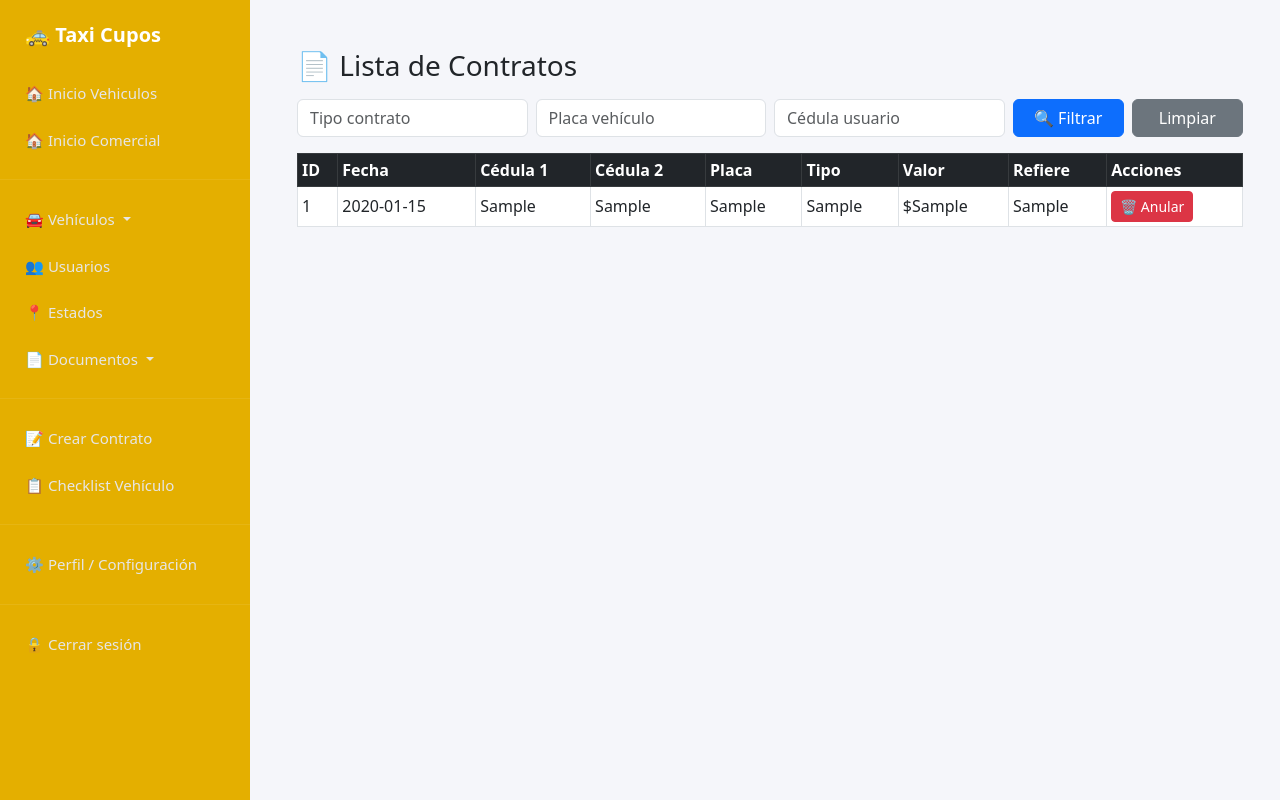
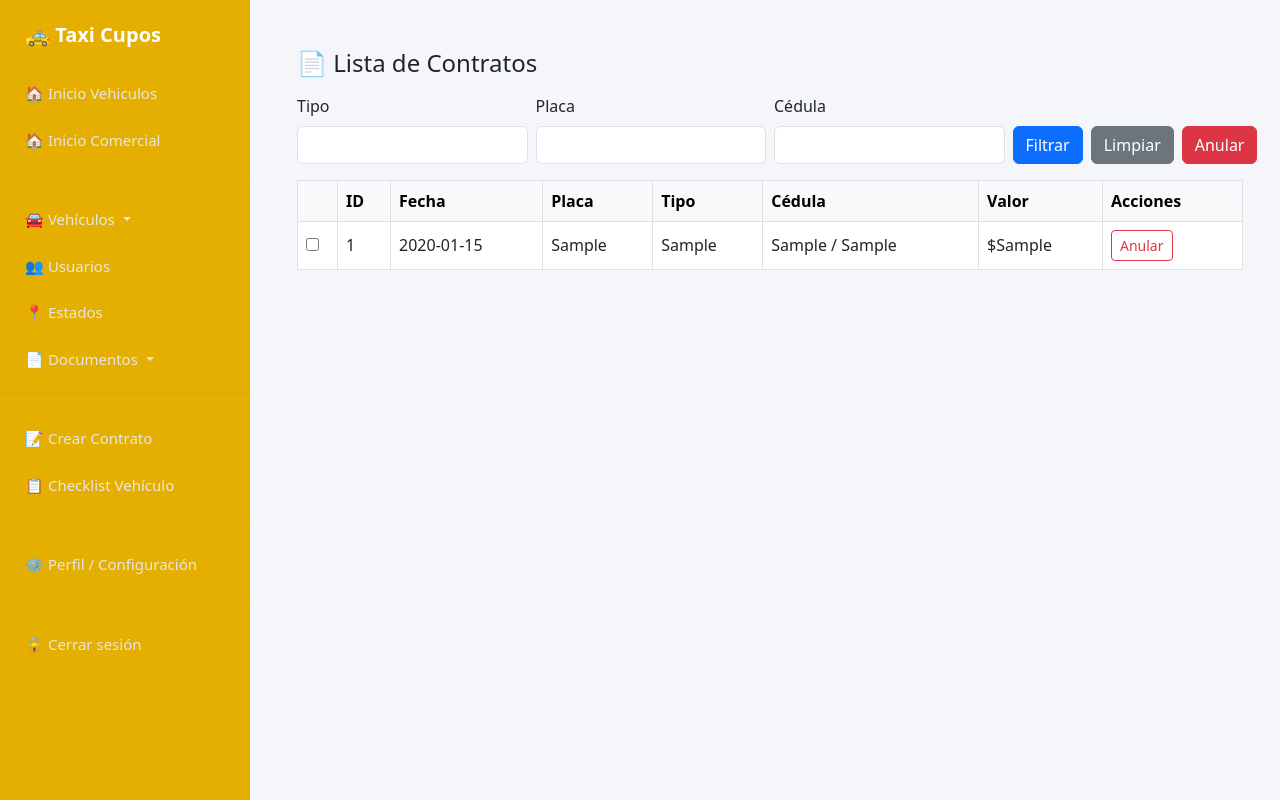
Before and after one commit to Jhoansk/Lavadero, a Django app: page /contratos/contratos/ in a window 1280 px wide. Run offline with Django 5.2, Linux system fonts and the light colour scheme; tables that the repository leaves empty hold one stand-in row (values such as "Sample post").

Commit message:
Se ajusto responsive a la pagina y se modificaron clausulas opcionales

```diff
--- a/contratos/templates/seleccionar_datos_contrato.html
+++ b/contratos/templates/seleccionar_datos_contrato.html
@@ -598,7 +598,7 @@
         "Compra_Cupo": [
             { texto: "Se aclara que el vehículo es un taxi del cual el vendedor cede al comprador todos los derechos de reposición del cupo y del taxi." },
             { texto: "El vehículo se entregará por parte del vendedor al comprador a paz y salvo por todo concepto respecto al carro y al cupo." },
-            { texto: "El vehículo se entregará al comprador en el mismo estado visto y funcionando." },
+            { texto: "El comprador se hace responsable respecto a comparendos, multas, infracciones, accidentes de tránsito o cualquier otro inconveniente que se lleguea presentar con el taxi y su cupo después de realizada la entrega del vehículo." },
             { texto: "El vendedor se compromete a asistir a cualquier llamado por parte de cualquier entidad competente respecto al taxi y su cupo." },
             { texto: "El vehículo será traspasado a nombre del comprador o a quien este designe." },
             { texto: "El vendedor se compromete a completar la documentación y requisitos solicitados para realizar el primer pago de este contrato en un tiempo máximo de cinco (5) días hábiles siguientes a la firma de este contrato." }
@@ -611,7 +611,7 @@
         "compra_usado": [
             { texto: "Se aclara que el vehículo es un taxi del cual el vendedor cede al comprador todos los derechos de reposición del cupo y del taxi." },
             { texto: "El vehículo se entregará por parte del vendedor al comprador a paz y salvo por todo concepto respecto al carro y al cupo." },
-            { texto: "El vehículo se entregará al comprador en el mismo estado visto y funcionando." },
+            { texto: "El comprador se hace responsable respecto a comparendos, multas, infracciones, accidentes de tránsito o cualquier otro inconveniente que se lleguea presentar con el taxi y su cupo después de realizada la entrega del vehículo." },
             { texto: "El vendedor se compromete a asistir a cualquier llamado por parte de cualquier entidad competente respecto al taxi y su cupo." },
             { texto: "El vehículo será traspasado a nombre del comprador o a quien este designe." },
             { texto: "El vendedor se compromete a completar la documentación y requisitos solicitados para realizar el primer pago de este contrato en un tiempo máximo de cinco (5) días hábiles siguientes a la firma de este contrato." }
@@ -625,7 +625,7 @@
         "venta_usado": [
             { texto: "Se aclara que el vehículo es un taxi del cual el vendedor cede al comprador todos los derechos de reposición del cupo y del taxi." },
             { texto: "El vehículo se entregará por parte del vendedor al comprador a paz y salvo por todo concepto respecto al carro y al cupo." },
-            { texto: "El vehículo se entregará al comprador en el mismo estado visto y funcionando." },
+            { texto: "El comprador se hace responsable respecto a comparendos, multas, infracciones, accidentes de tránsito o cualquier otro inconveniente que se lleguea presentar con el taxi y su cupo después de realizada la entrega del vehículo." },
             { texto: "El vehículo se entregará al comprador en el mismo estado visto, funcionando y a entera satisfacción sin garantía por parte del vendedor al comprador, esto por ser un vehículo usado." },
             { texto: "El vehículo será entregado al estar cancelado en su totalidad." }
         ],
--- a/contratos/templates/vehiculos/layout_contratos.html
+++ b/contratos/templates/vehiculos/layout_contratos.html
@@ -13,7 +13,10 @@
 <style>
     body {
         background: #f5f6fa;
+        overflow-x: hidden;
     }
+
+    /* SIDEBAR */
     .sidebar {
         width: 250px;
         height: 100vh;
@@ -23,7 +26,10 @@
         background: #e4af00ff;
         padding: 20px 0;
         color: white;
+        transition: transform 0.3s ease;
+        z-index: 1050;
     }
+
     .sidebar a {
         display: block;
         padding: 12px 25px;
@@ -31,39 +37,81 @@
         text-decoration: none;
         font-size: 15px;
     }
+
     .sidebar a:hover {
         background: rgba(255,255,255,0.2);
     }
+
     .sidebar .title {
         font-size: 20px;
         font-weight: bold;
         padding: 0 25px 20px 25px;
         color: white;
     }
+
     .content {
         margin-left: 260px;
         padding: 25px;
+        transition: margin-left 0.3s ease;
     }
+
     .active-link {
         background: rgba(255,255,255,0.3) !important;
         color: white !important;
     }
+
+    /* BOTÓN MOBILE */
+    .mobile-toggle {
+        display: none;
+        position: fixed;
+        top: 10px;
+        left: 10px;
+        z-index: 1100;
+    }
+
+    /* RESPONSIVE */
+    @media (max-width: 768px) {
+
+        .sidebar {
+            transform: translateX(-100%);
+        }
+
+        .sidebar.show {
+            transform: translateX(0);
+        }
+
+        .content {
+            margin-left: 0;
+            padding-top: 70px;
+        }
+
+        .mobile-toggle {
+            display: block;
+        }
+    }
 </style>
+
 </head>
 <body>
 
+<!-- BOTÓN HAMBURGUESA -->
+<button class="btn btn-dark mobile-toggle" onclick="toggleSidebar()">
+    ☰
+</button>
+
 <!-- SIDEBAR -->
-<!-- Sidebar -->
-<div class="sidebar">
+<div class="sidebar" id="sidebar">
+
     <div class="title">🚕 Taxi Cupos</div>
 
     <a href="{% url 'vehiculos:inicio' %}">🏠 Inicio Vehiculos</a>
     <a href="{% url 'vehiculos:dashboard_operativa' %}">🏠 Inicio Comercial</a>
+
     <hr style="border-color: rgba(255,255,255,0.3);">
 
-    <!-- Vehículos con submenú -->
-    <div class="nav-item dropdown">
-        <a class="nav-link dropdown-toggle" href="#" id="vehiculosDropdown" role="button" data-bs-toggle="collapse" data-bs-target="#vehiculosSubmenu" aria-expanded="false" aria-controls="vehiculosSubmenu">
+    <!-- Vehículos -->
+    <div class="nav-item">
+        <a class="nav-link dropdown-toggle" data-bs-toggle="collapse" href="#vehiculosSubmenu">
             🚘 Vehículos
         </a>
         <div class="collapse" id="vehiculosSubmenu">
@@ -76,8 +124,10 @@
 
     <a href="{% url 'vehiculos:lista_usuarios' %}">👥 Usuarios</a>
     <a href="{% url 'vehiculos:lista_estados' %}">📍 Estados</a>
+
+    <!-- Documentos -->
     <div class="nav-item">
-        <a class="nav-link dropdown-toggle" data-bs-toggle="collapse" href="#documentosSubmenu" role="button" aria-expanded="false" aria-controls="documentosSubmenu">
+        <a class="nav-link dropdown-toggle" data-bs-toggle="collapse" href="#documentosSubmenu">
             📄 Documentos
         </a>
         <div class="collapse" id="documentosSubmenu">
@@ -98,28 +148,32 @@
 
     {% if request.user.rol == 'administrador' %}
         <hr style="border-color: rgba(255,255,255,0.3);">
-
         <a href="{% url 'vehiculos:generar_reporte_contratos' %}">📑 Reportes</a>
         <a href="{% url 'vehiculos:lista_presupuestos' %}">📦 Presupuestos</a>
         <a href="{% url 'vehiculos:lista_users' %}">👨‍💼 Empleados</a>
         <a href="{% url 'vehiculos:lista_contratos' %}">🏢 Administrativo</a>
     {% endif %}
 
-
     <hr style="border-color: rgba(255,255,255,0.3);">
 
     <a href="{% url 'logout' %}">🔒 Cerrar sesión</a>
+
 </div>
 
-<!-- CONTENIDO PRINCIPAL -->
+<!-- CONTENIDO -->
 <div class="content">
     {% block content %}{% endblock %}
 </div>
 
-<!-- Bootstrap Scripts -->
+<!-- Bootstrap -->
 <script src="https://cdn.jsdelivr.net/npm/bootstrap@5.3.0/dist/js/bootstrap.bundle.min.js"></script>
 
-<!-- 🔥 ESTE BLOQUE FALTABA -->
+<script>
+    function toggleSidebar() {
+        document.getElementById('sidebar').classList.toggle('show');
+    }
+</script>
+
 {% block extra_js %}{% endblock %}
 
 </body>
--- a/contratos/templates/vehiculos/lista_contratos.html
+++ b/contratos/templates/vehiculos/lista_contratos.html
@@ -1,87 +1,123 @@
 {% extends "vehiculos/layout_contratos.html" %}
-{% load humanize %}
 
 {% block title %}Lista de Contratos{% endblock %}
 
 {% block content %}
 <div class="container mt-4">
 
-    <h3 class="mb-3">📄 Lista de Contratos</h3>
+    <h4 class="mb-3">📄 Lista de Contratos</h4>
 
-    <!-- FILTROS -->
-    <form method="get" class="row g-2 mb-3">
+    <!-- =========================
+         FILTROS (NO SE MODIFICAN)
+    ========================== -->
+    <form method="get" class="row g-2 mb-3 align-items-end">
+
         <div class="col-md-3">
-            <input type="text" name="tipo" value="{{ tipo }}"
-                   class="form-control"
-                   placeholder="Tipo contrato">
+            <label class="form-label">Tipo</label>
+            <input type="text" name="tipo" value="{{ tipo }}" class="form-control">
         </div>
 
         <div class="col-md-3">
-            <input type="text" name="placa" value="{{ placa }}"
-                   class="form-control"
-                   placeholder="Placa vehículo">
+            <label class="form-label">Placa</label>
+            <input type="text" name="placa" value="{{ placa }}" class="form-control">
         </div>
 
         <div class="col-md-3">
-            <input type="text" name="cedula" value="{{ cedula }}"
-                   class="form-control"
-                   placeholder="Cédula usuario">
+            <label class="form-label">Cédula</label>
+            <input type="text" name="cedula" value="{{ cedula }}" class="form-control">
         </div>
 
         <div class="col-md-3 d-flex gap-2">
-            <button class="btn btn-primary w-100">
-                🔍 Filtrar
+            <button type="submit" class="btn btn-primary">
+                Filtrar
             </button>
-            <a href="{% url 'vehiculos:lista_contratos' %}" class="btn btn-secondary w-100">
+
+            <a href="{% url 'vehiculos:lista_contratos' %}" class="btn btn-secondary">
                 Limpiar
             </a>
+
+            <!-- 🔴 BOTÓN ANULAR SELECCIONADOS (AGREGADO) -->
+            <button type="submit"
+                    form="form-anular-seleccionados"
+                    class="btn btn-danger"
+                    onclick="return confirm('¿Anular únicamente los contratos seleccionados?')">
+                Anular
+            </button>
         </div>
+
     </form>
 
-    <!-- TABLA -->
-    <table class="table table-sm table-bordered table-hover align-middle">
-        <thead class="table-dark">
+    <!-- =========================
+         FORMULARIO OCULTO SOLO PARA ANULAR
+    ========================== -->
+    <form id="form-anular-seleccionados"
+          method="post"
+          action="{% url 'vehiculos:anular_contratos_multiples' %}">
+        {% csrf_token %}
+    </form>
+
+    <!-- =========================
+         TABLA DE CONTRATOS
+    ========================== -->
+    <div class="table-responsive">
+        <table class="table table-bordered table-hover align-middle">
+
+            <thead class="table-light">
                 <tr>
+                    <!-- 🟢 CHECKBOX AL LADO DEL ID -->
+                    <th style="width:40px;"></th>
                     <th>ID</th>
                     <th>Fecha</th>
-                <th>Cédula 1</th>
-                <th>Cédula 2</th>
                     <th>Placa</th>
                     <th>Tipo</th>
+                    <th>Cédula</th>
                     <th>Valor</th>
-                <th>Refiere</th>
-                <th>Acciones</th>
+                    <th style="width:140px;">Acciones</th>
                 </tr>
             </thead>
+
             <tbody>
-
                 {% for contrato in contratos %}
                 <tr>
+                    <!-- 🟢 CHECKBOX POR FILA -->
+                    <td>
+                        <input type="checkbox"
+                               form="form-anular-seleccionados"
+                               name="contratos_ids"
+                               value="{{ contrato.id }}">
+                    </td>
+
                     <td>{{ contrato.id }}</td>
                     <td>{{ contrato.fecha_hoy }}</td>
-                <td>{{ contrato.usuario1_cedula }}</td>
-                <td>{{ contrato.usuario2_cedula|default:"—" }}</td>
                     <td>{{ contrato.vehiculo_placa }}</td>
                     <td>{{ contrato.tipo_contrato }}</td>
-                <td>${{ contrato.pacta_suma|default:0|intcomma }}</td>
-                <td>{{ contrato.refiere|default:"—" }}</td>
                     <td>
+                        {{ contrato.usuario1_cedula }}
+                        {% if contrato.usuario2_cedula %}
+                            / {{ contrato.usuario2_cedula }}
+                        {% endif %}
+                    </td>
+                    <td>${{ contrato.pacta_suma }}</td>
+
+                    <td>
+                        <!-- 🔴 BOTÓN EXISTENTE (NO SE TOCA) -->
                         <a href="{% url 'vehiculos:anular_contrato' contrato.id %}"
-                       class="btn btn-sm btn-danger">
-                        🗑️ Anular
+                           class="btn btn-sm btn-outline-danger">
+                            Anular
                         </a>
                     </td>
                 </tr>
                 {% empty %}
                 <tr>
-                <td colspan="9" class="text-center text-muted">
-                    No hay contratos con los filtros seleccionados
+                    <td colspan="8" class="text-center text-muted">
+                        No hay contratos registrados
                     </td>
                 </tr>
                 {% endfor %}
+            </tbody>
 
-        </tbody>
         </table>
+    </div>
 
 </div>
 {% endblock %}
--- a/contratos/urls.py
+++ b/contratos/urls.py
@@ -79,6 +79,7 @@ urlpatterns = [
     path('dashboard/operativa/', views.dashboard_operativa, name='dashboard_operativa'),
     path('contratos/anular/<int:contrato_id>/', views.anular_contrato, name='anular_contrato'),
     path('contratos/', views.lista_contratos, name='lista_contratos'),
+    path('contratos/anular-multiples/', views.anular_contratos_multiples, name='anular_contratos_multiples'),
 
 ]
 if settings.DEBUG:
--- a/contratos/views.py
+++ b/contratos/views.py
@@ -1618,3 +1618,16 @@ def lista_contratos(request):
         'placa': placa,
         'cedula': cedula,
     })
+
+@login_required
+def anular_contratos_multiples(request):
+    if request.method == 'POST':
+        ids = request.POST.getlist('contratos_ids')
+
+        if ids:
+            Contrato.objects.filter(id__in=ids).delete()
+            messages.success(request, 'Contratos seleccionados anulados correctamente.')
+        else:
+            messages.warning(request, 'No seleccionaste ningún contrato.')
+
+    return redirect('vehiculos:lista_contratos')
--- a/creditos/templates/creditos/contrato_prenda.html
+++ b/creditos/templates/creditos/contrato_prenda.html
@@ -356,7 +356,7 @@
 <div class="header" style="text-align: left;">EL ACREEDOR GARANTIZADO</div>
 <hr/>
 <p style="text-align: left;">
-                        Nombre: PROMOTORA DE INVERSIONES JAMED SAS<br/>
+                        Nombre: {{ prenda.nombres }}<br/>
                         NIT: 901.039.293-9<br/>
                         Dirección: KR 86 17 90<br/>
                         Teléfono: 3243654879
--- a/creditos/templates/creditos/detalle_credito.html
+++ b/creditos/templates/creditos/detalle_credito.html
@@ -98,7 +98,7 @@
             <form method="get" action="{% url 'generar_excel_cronograma' credito.id %}">
                 <div class="row mb-3">
                     <div class="col-md-8">
-                        <label class="form-label"><strong>Persona de la Prenda</strong></label>
+                        <label class="form-label"><strong>Acreedor</strong></label>
                         <select name="prenda_id" class="form-select" required>
                             <option value="">Seleccione una persona</option>
                             {% for prenda in prendas %}
--- a/creditos/templates/layout_creditos.html
+++ b/creditos/templates/layout_creditos.html
@@ -48,6 +48,7 @@
         <a href="{% url 'simulador_credito' %}">👤 Simulador</a>
         <a href="{% url 'crear_cliente_creditos' %}">👤 Crear Cliente</a>
         <a href="{% url 'crear_vehiculo_creditos' %}">🚘 Crear Vehículo</a>
+        <a href="{% url 'crear_prenda' %}">👤 Crear Acreedor</a>
     </div>
 
     <!-- CONTENIDO -->
```
Also changed, not shown: 6 other files. Lines whose indentation alone changed are shown as unchanged.
